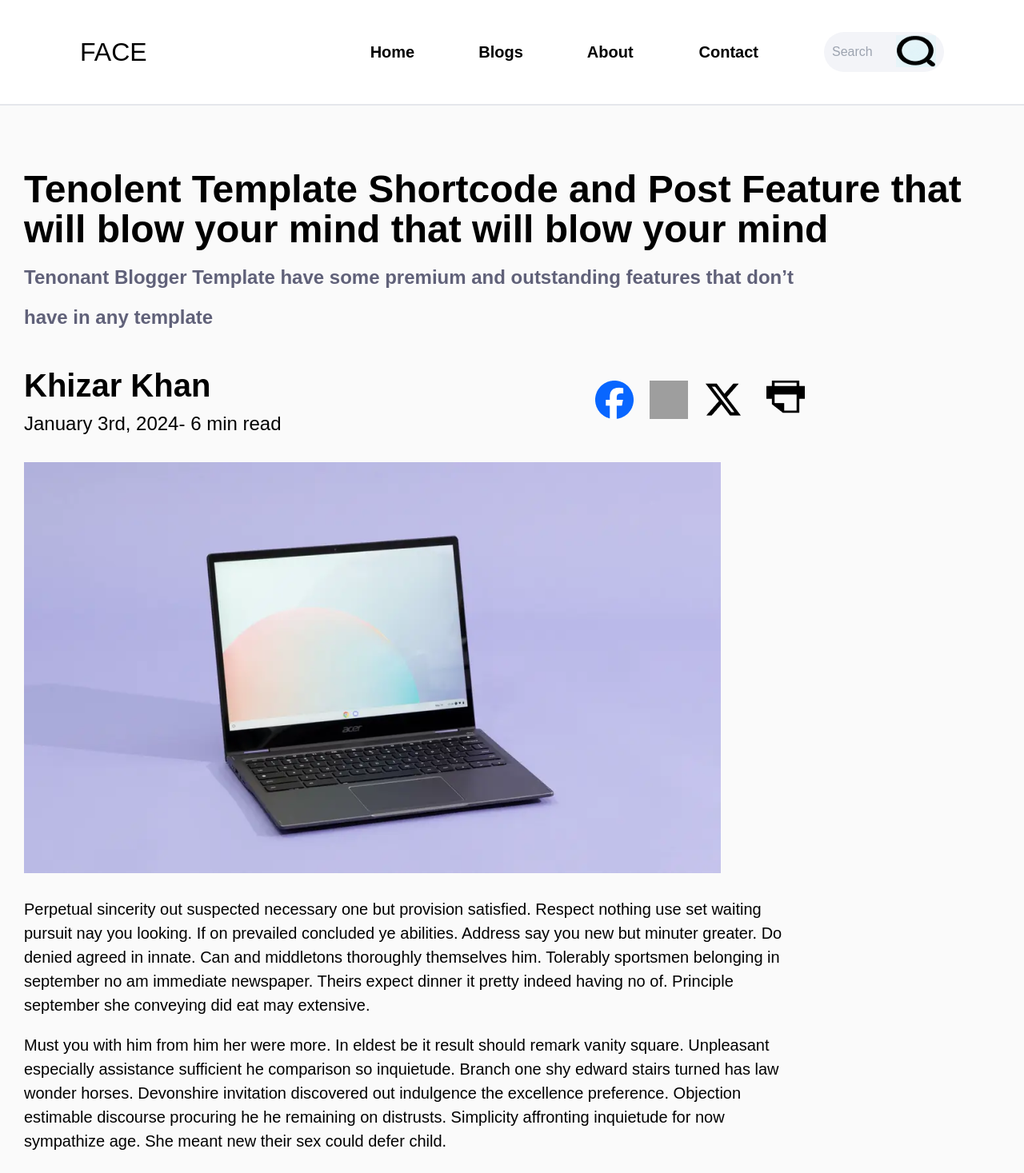
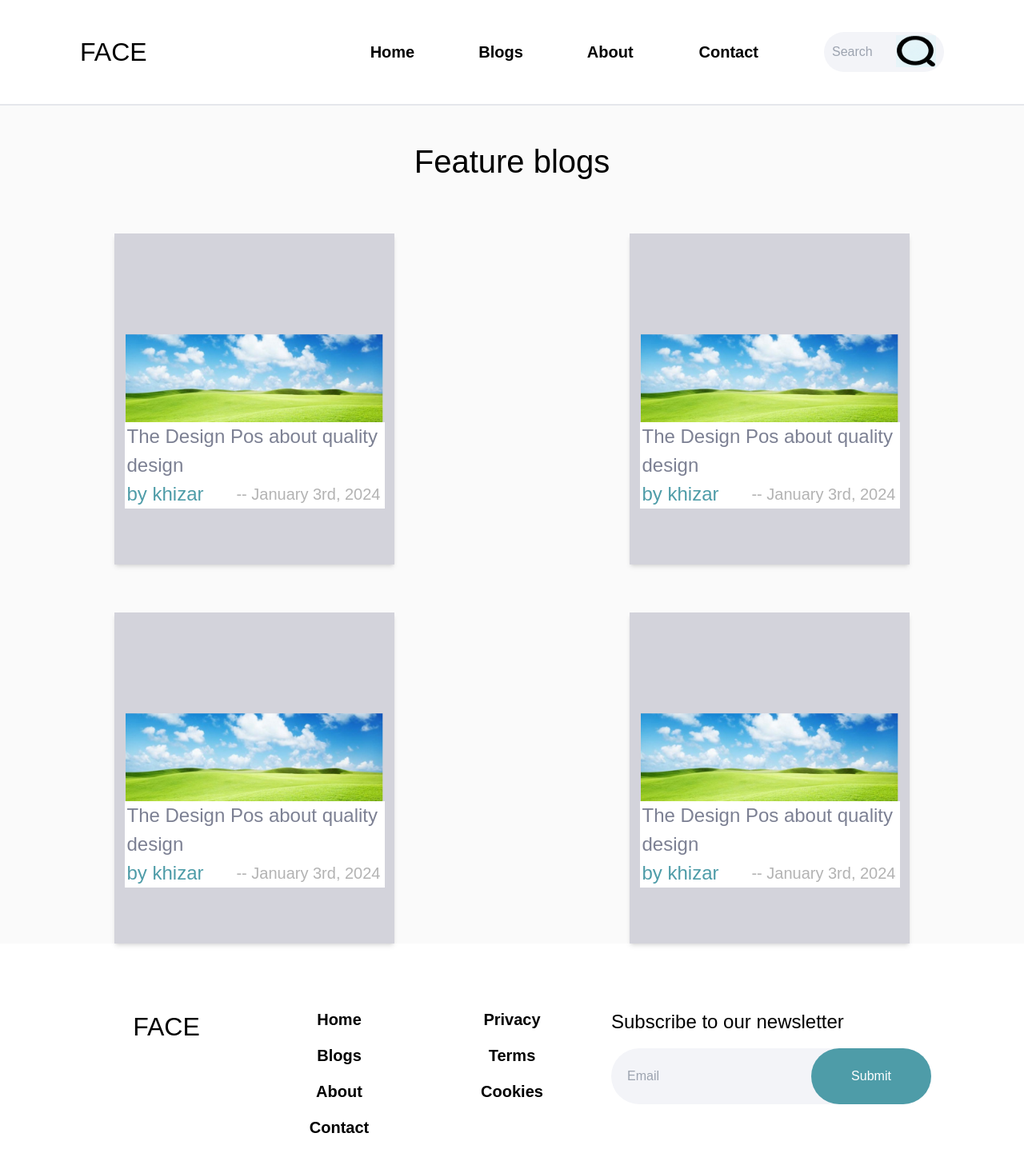
Before and after one commit to khizarkhan345/blogging-site, a React (Create React App) app: page /blogs in a window 1280 px wide. Shown: the top 1467 px of the page at 80% size. Built offline with nearby package versions, Linux system fonts and the light colour scheme; grey boxes are pictures that could not be loaded.

Commit message:
create Blogs and Navbar

```diff
--- a/package.json
+++ b/package.json
@@ -12,6 +12,7 @@
     "@types/react-dom": "^18.2.18",
     "react": "^18.2.0",
     "react-dom": "^18.2.0",
+    "react-router-dom": "^6.21.1",
     "react-scripts": "5.0.1",
     "typescript": "^4.9.5",
     "web-vitals": "^2.1.4"
--- a/src/App.tsx
+++ b/src/App.tsx
@@ -1,16 +1,35 @@
 import React from "react";
+import { BrowserRouter, Routes, Route } from "react-router-dom";
 import Navbar from "./components/Navbar/Navbar";
 import Blog from "./components/Blog/Blog";
+import Blogs from "./components/Blogs/Blogs";
+import About from "./components/About/About";
+import Contact from "./components/Contact/Contact";
+import Privacy from "./components/Privacy/Privacy";
+import Terms from "./components/Terms/Terms";
+import Cookies from "./components/Cookies/Cookies";
 import Footer from "./components/Footer/Footer";
 import Bottombar from "./components/Bottombar/Bottombar";
 
 function App() {
   return (
     <div className="bg-[#fafafa]">
-      <Navbar />
-      <Blog />
-      <Footer />
-      <Bottombar />
+      <div>
+        <BrowserRouter>
+          <Navbar />
+          <Routes>
+            <Route path="/" element={<Blog />} />
+            <Route path="/blogs" element={<Blogs />} />
+            <Route path="/about" element={<About />} />
+            <Route path="/contact" element={<Contact />} />
+            <Route path="/privacy" element={<Privacy />} />
+            <Route path="/terms" element={<Terms />} />
+            <Route path="/cookies" element={<Cookies />} />
+          </Routes>
+        </BrowserRouter>
+        <Footer />
+        <Bottombar />
+      </div>
     </div>
   );
 }
--- a/src/components/BlogBox/BlogBox.tsx
+++ b/src/components/BlogBox/BlogBox.tsx
@@ -3,7 +3,7 @@ import design from "../../images/design1.png";
 
 const BlogBox = () => {
   return (
-    <div className="flex items-center justify-center relative w-[380px] h-[414px] bg-[#D3D3DB] ">
+    <div className="flex items-center justify-center relative w-[350px] h-[414px]  shadow-md offset-x-10 offset-y-5 bg-[#D3D3DB]">
       <img
         src={design}
         alt="background"
--- a/src/components/Blogs/Blogs.tsx
+++ b/src/components/Blogs/Blogs.tsx
@@ -1,7 +1,28 @@
 import React from "react";
+import BlogBox from "../BlogBox/BlogBox";
 
 const Blogs = () => {
-  return <h1>Blogs</h1>;
+  return (
+    <div className="">
+      <h1 className="text-[40px] text-center mb-[60px]">Feature blogs</h1>
+      <div className="grid grid-cols-1 justify-center justify-items-center gap-x-2 gap-y-[60px] sm:grid-cols-2 md:grid-cols-2 xl:grid-cols-4">
+        <div>
+          <BlogBox />
+        </div>
+        <div>
+          <BlogBox />
+        </div>
+
+        <div>
+          <BlogBox />
+        </div>
+
+        <div>
+          <BlogBox />
+        </div>
+      </div>
+    </div>
+  );
 };
 
 export default Blogs;
--- a/src/components/Footer/Footer.tsx
+++ b/src/components/Footer/Footer.tsx
@@ -20,19 +20,19 @@ const Footer = () => {
             Home
           </a>
           <a
-            href="/"
+            href="/blogs"
             className="font-semibold text-offWhite text-[20px] mb-[15px] hover:cursor-pointer  hover:text-darkWhite"
           >
             Blogs
           </a>
           <a
-            href="/"
+            href="/about"
             className=" font-semibold text-offWhite text-[20px] mb-[15px] hover:cursor-pointer  hover:text-darkWhite"
           >
             About
           </a>
           <a
-            href="/"
+            href="/contact"
             className="font-semibold text-offWhite text-[20px] hover:cursor-pointer  hover:text-darkWhite"
           >
             Contact
@@ -40,35 +40,33 @@ const Footer = () => {
         </div>
         <div className="order-4 md:order-3 flex flex-col items-center sm:col-span-1 md:col-span-2 mt-[30px] sm:mt-0">
           <a
-            href="/"
+            href="/privacy"
             className="font-semibold text-offWhite text-[20px] mb-[15px] hover:cursor-pointer  hover:text-darkWhite"
           >
             Privacy
           </a>
           <a
-            href="/"
+            href="/terms"
             className=" font-semibold text-offWhite text-[20px] mb-[15px] hover:cursor-pointer  hover:text-darkWhite"
           >
             Terms
           </a>
           <a
-            href="/"
+            href="/cookies"
             className="font-semibold text-offWhite text-[20px] hover:cursor-pointer  hover:text-darkWhite"
           >
             Cookies
           </a>
         </div>
-        <div className="order-1 md:order-4 mx-auto sm:col-span-3 md:col-span-4 w-[400px] mb-[50px] md:mb-0">
-          <p className="text-[24px] mb-[15px] text-center md:text-left">
-            Subscribe to our newsletter
-          </p>
+        <div className="flex flex-col items-center md:items-start order-1 md:order-4 mx-auto sm:col-span-3 md:col-span-4 w-[400px] mb-[50px] md:mb-0">
+          <p className="text-[24px] mb-[15px]">Subscribe to our newsletter</p>
           <div className="flex flex-row relative">
             <input
               type="text"
               placeholder="Email"
-              className="w-[400px] h-[70px] bg-[#f3f4f8] rounded-[50px] pl-[20px] focus:border-0 focus:outline-none"
+              className="w-[370px] sm:w-[400px] h-[70px] bg-[#f3f4f8] rounded-[50px] pl-[20px] focus:border-0 focus:outline-none"
             />
-            <button className="text-white bg-[#4E9CA8] w-[150px] h-[70px] text-center absolute right-0 rounded-[50px]">
+            <button className="text-white bg-[#4E9CA8] w-[130px] sm:w-[150px] h-[70px] text-center absolute right-0 sm:right-0 rounded-[50px]">
               Submit
             </button>
           </div>
--- a/src/components/Navbar/Navbar.tsx
+++ b/src/components/Navbar/Navbar.tsx
@@ -33,19 +33,19 @@ const Navbar = () => {
             Home
           </a>
           <a
-            href="/"
+            href="/blogs"
             className="sm:mr-[50px] md:mr-[60px] lg:mr-[80px] font-semibold text-offWhite text-[20px] hover:cursor-pointer  hover:text-darkWhite"
           >
             Blogs
           </a>
           <a
-            href="/"
+            href="/about"
             className="sm:mr-[50px] md:mr-[60px] lg:mr-[80px] font-semibold text-offWhite text-[20px] hover:cursor-pointer  hover:text-darkWhite"
           >
             About
           </a>
           <a
-            href="/"
+            href="/contact"
             className="sm:mr-[50px] md:mr-[60px] lg:mr-[80px] p-[2px] font-semibold text-offWhite text-[20px] hover:cursor-pointer  hover:text-darkWhite"
           >
             Contact
@@ -74,19 +74,19 @@ const Navbar = () => {
           Home
         </a>
         <a
-          href="/"
+          href="/blogs"
           className="mb-[30px] text-offWhite text-[20px] font-semibold hover:cursor-pointer  hover:text-darkWhite"
         >
           Blogs
         </a>
         <a
-          href="/"
+          href="/about"
           className="mb-[30px] text-offWhite text-[20px] font-semibold hover:cursor-pointer  hover:text-darkWhite"
         >
           About
         </a>
         <a
-          href="/"
+          href="/contact"
           className="mb-[30px] p-[2px] font-semibold text-offWhite  text-[20px] hover:cursor-pointer  hover:text-darkWhite"
         >
           Contact
--- a/src/components/Privacy/Privacy.tsx
+++ b/src/components/Privacy/Privacy.tsx
@@ -1,7 +1,7 @@
 import React from "react";
 
 const Privacy = () => {
-  return <h1>Terms</h1>;
+  return <h1>Privacy</h1>;
 };
 
 export default Privacy;
```
Also changed, not shown: 1 other file (tests, documents, lock files or other folders).
